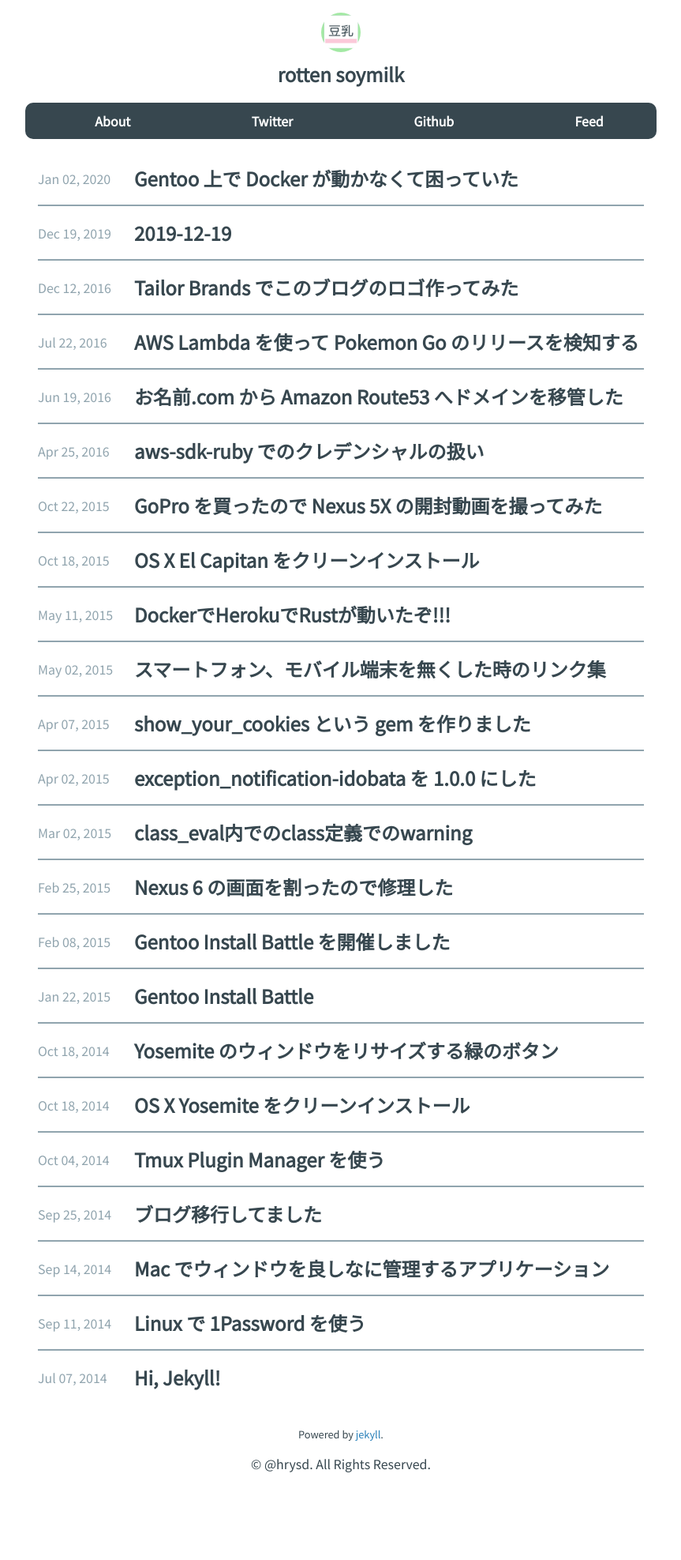
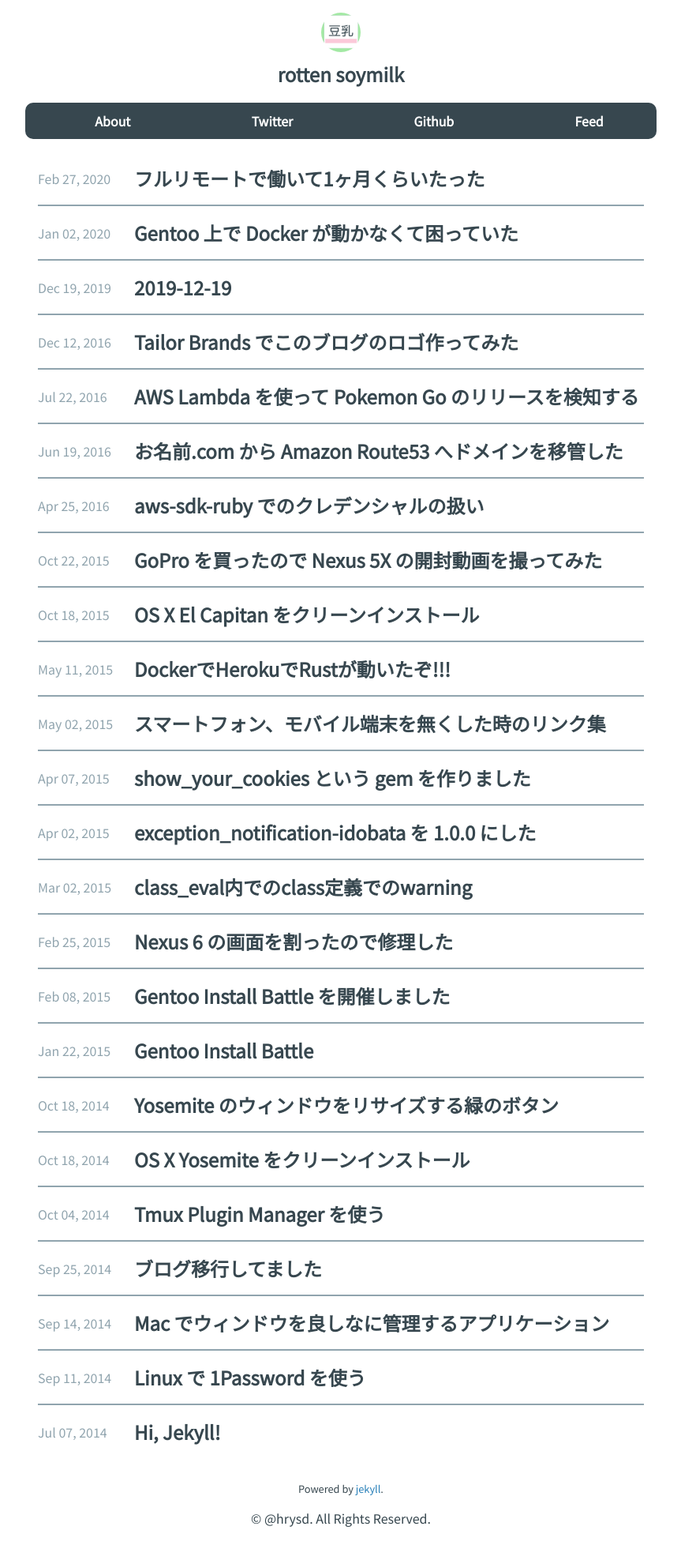
Before and after one commit to hrysd/docs.hrysd.org, a Jekyll site: the page built from index.html, in a window 1280 px wide. Shown: the whole page at 79% size, without its empty margins (208-1071 px from the left). Built offline with Jekyll 4.4.1, drawn with Linux system fonts in a browser that asks for light colours; some web fonts are replaced; Markdown is read by kramdown in place of the engine named in the settings; before the commit the page ends 1906 px from its top, so only the background shows below that; some of the changed lines change nothing that is shown.

Commit message:
2020-02-27

```diff
--- /dev/null
+++ b/_posts/2020-02-27-full-remote.markdown
@@ -0,0 +1,98 @@
+---
+layout: post
+title: フルリモートで働いて1ヶ月くらいたった
+date: 2020-02-27 01:00
+categories: diary
+---
+
+現在所属している会社では以下のような取り組みが行われているため、1/27 から自宅で勤務している。
+
+- [GMOインターネットグループ、新型コロナウィルスの感染拡大に備え在宅勤務体制へ移行 | GMOインターネット株式会社](https://www.gmo.jp/news/article/6641/)
+
+上記の発表を受けた時、[ウェルカム休暇](https://recruit.pepabo.com/environment/#environment-system)を利用した旅行中だっため「どういこと？」というのが最初の印象だった。
+
+![trip.jpg](/assets/images/trip.jpg)
+
+リモートで働く事自体は初めてではないが、ここまで長い期間したことはなかった。
+
+ありきたりではあるが、まる一ヶ月くらい自宅にこもり変わったことなんかを書いておく。
+
+## 自宅の環境がよくなった
+
+毎日利用するもの・必要そうなものを都度購入したりした。クレジットカードのポイントウマい。
+たいしたものは買ってないが、とりあえず以下のようなものを利用して仕事をしている。
+
+### ディスプレイ
+
+フルリモートになる少し前に購入していたもの。ずっと自宅のディスプレイを新しくしたいと思っていてヨドバシカメラのディスプレイコーナーを眺めていたら同じように眺めていた人に「このディスプレイは良いよ」と話しかけられ二人であーだこーだ話した結果、勢いで購入した。
+
+高価ではあったが概ね満足している。ACアダプタが弁当箱のように大きいのが微妙ではあるが...
+
+- [LG 32UL750-W](https://www.amazon.co.jp/dp/B07MXDZFVV)
+
+### キーボード
+
+Kinesis と ThinkPad の有線キーボードを使っている。以前使っていた Kinesis はコーヒーをぶっかけ壊したので二代目。
+
+とあるきっかけで [@ursm](https://twitter.com/ursm) さんに頂いた。いつもありがとうございます。大変助かっております。
+
+- [Kinesis](https://www.edikun.co.jp/kinesis/)
+- [ThinkPad 有線キーボード](https://www.amazon.co.jp/dp/B00DLK4GN8)
+
+### マウス
+
+ThinkPad のマウス。小さくてしょぼいマウスが好きでずっと 1000円くらいのマウスを使っていたんだけど、ThinkPad を買ったタイミングで合わせて購入した。
+
+普通のマウス以上の感想はない。
+
+- [ThinkPad USBレーザーマウス](https://www.amazon.co.jp/dp/B003P7X9PS/)
+
+### USBカメラ
+
+会社から支給されている端末はノートパソコンで、自宅ではクラムシェルで利用してる。なので、インカメラを利用したい場合にパソコンを開いたり、別の端末を使ってみたりと面倒だったので新たに購入した。Amazon をウェブカメラで検索し、明日届きそうなものから適当に選んだ。
+
+画角が狭いのかもともとなのか、自分の顔面が必要以上にでかく写っている気がする。
+これは [Snap Camera](https://snapcamera.snapchat.com/) を使うことで解決した。
+
+- [ロジクール C310n](https://www.amazon.co.jp/gp/product/B084CC82PH/)
+
+**あわせて読みたい**
+
+- [長期の在宅勤務のおともに Snap Camera がとてもよい](https://kashimg.beer/2020/02/20/snap-camera/)
+
+### パソコンの縦置きスタンド
+
+以前から利用していたものは、一台しか立てることができないものだった。
+退勤後は自分のパソコンを利用したいので二台立てることができるものを新たに購入し、ケーブルを差し替えるだけで切り替えられるようにした。
+
+ただ、この縦置きスタンドってどうなの？という感じもしている。というのも、Macbook Pro なんかはヒンジの部分にファンがついていて、それを下にし立てると熱がこもっているのでは？と気になる。じゃあ上に向ければと思うがそうすると USB のポートが上に来るため、利用している USB ハブが宙ぶらりんになってしまう。別のハブをを買うべきなんだろうか...
+
+- [OBENRI Vertical Laptop Double Stand](https://www.amazon.co.jp/gp/product/B07FZJ9GSP/)
+
+### ディスプレイアーム
+
+利用しているキーボードがで比較的でかく、コーヒー・ペットボトル・ノートといったもの置くときちきちになり困っていた。
+
+この状態でより領域を確保するためには？と考えた結果ディスプレイアームを買うことにした。
+ディスプレイの足がないだけでここまで便利になるのか！と最近買ったもので一番感動したかもしれない。
+
+- [Amazonベーシック モニターアーム シングル ディスプレイタイプ](https://www.amazon.co.jp/gp/product/B00MIBN16O/)
+
+## 食生活
+
+基本的に外食メインの生活を送っているのであまり変わっていないのだが、せっかく家に一日中いるのだから毎日違う近所の店で食事をするという個人的なチャレンジをしていた。結果的にこのチャレンジは2週間で飽きてしまった、というか店を選ぶのが面倒になったため最後に贅沢をして終わりにした。普段はだいたい同じ店で同じものを食べていたんだけど、これはこれで楽しかった。今は、冷凍のうどんと冷凍のブロッコリーをメインに、たまに外食もしている。
+
+今年のはじめから何もしたくない日のために [@ryuchan\_00](https://twitter.com/ryuchan_00) におすすめしてもらった [All-in PASTA 粗挽き牛肉の旨みあふれる濃厚ボロネーゼ](https://store.nissin.com/jp/subscription/products/product/45.html) を定期購入していたのだが、これは解約した。家に食べ物がある安心感はあったのだけど味が濃く辛くなり、食べる機会も減り不良在庫になったため。（個人の感想です。）
+
+ちなみに飲み物は定期的に[クリスタルガイザーの700mlのペットボトル](https://www.amazon.co.jp/gp/product/B00Q5VC894/)を箱買いしているのでそれをひたすら飲んでいる。
+
+## 移動
+
+週末に出かける場所も近場のため徒歩とタクシーをメインの移動手段としている。毎日出歩いているわけでもないし、金額も1000円程度がほとんどなので [JapanTaxi](https://japantaxi.co.jp/) のアプリを新たに入れた。
+
+人混みを避けれているしまぁいいのかなぁという感じで自分なりに納得している。アプリから呼べばすぐ来るし、都会の近くに住んでいて便利と思った瞬間。
+
+## 最後に
+
+自分で読み返していて仕事について書いてないじゃん！と思ったけど、この[エントリ](https://tech.pepabo.com/2020/02/20/pepabo-wfh-2020/)に書かれているような取り組みのおかげで特に変わりなく働けている気がする。
+気になる方は他の方の記事なんかを探してみてはいかがでしょうか！
--- a/assets/stylesheets/main.sass
+++ b/assets/stylesheets/main.sass
@@ -5,7 +5,7 @@
   max-width: 800px
 
   @media screen and (max-width: $mobile)
-    padding: 0.5rem
+    padding: 1rem
 
   a
     color: $font-color
@@ -73,6 +73,8 @@
         font-size: 1.2rem
 
     img
+      display: block
+      margin: 0 auto
       width: 50%
 
       @media screen and (max-width: $mobile)
@@ -87,7 +89,7 @@
       margin-top: 30px
 
     p
-      line-height: 1.5rem
+      line-height: 2rem
 
     // http://h2ham.net/youtube-responsive
     .youtube
```
Also changed, not shown: assets/images/trip.jpg (added).
